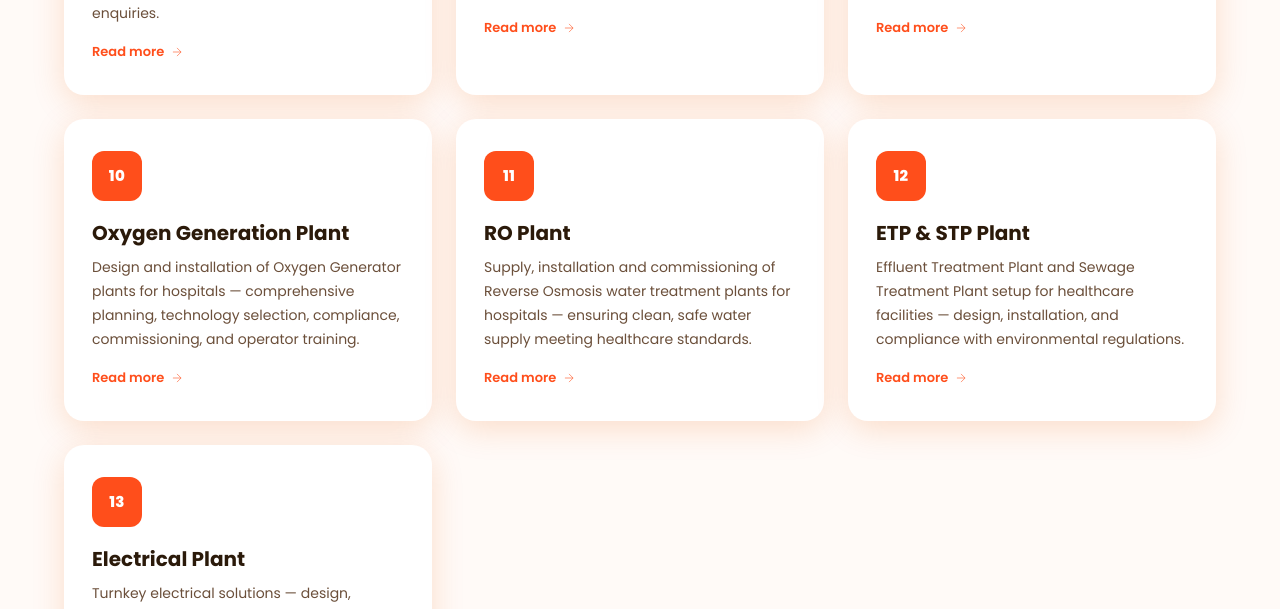
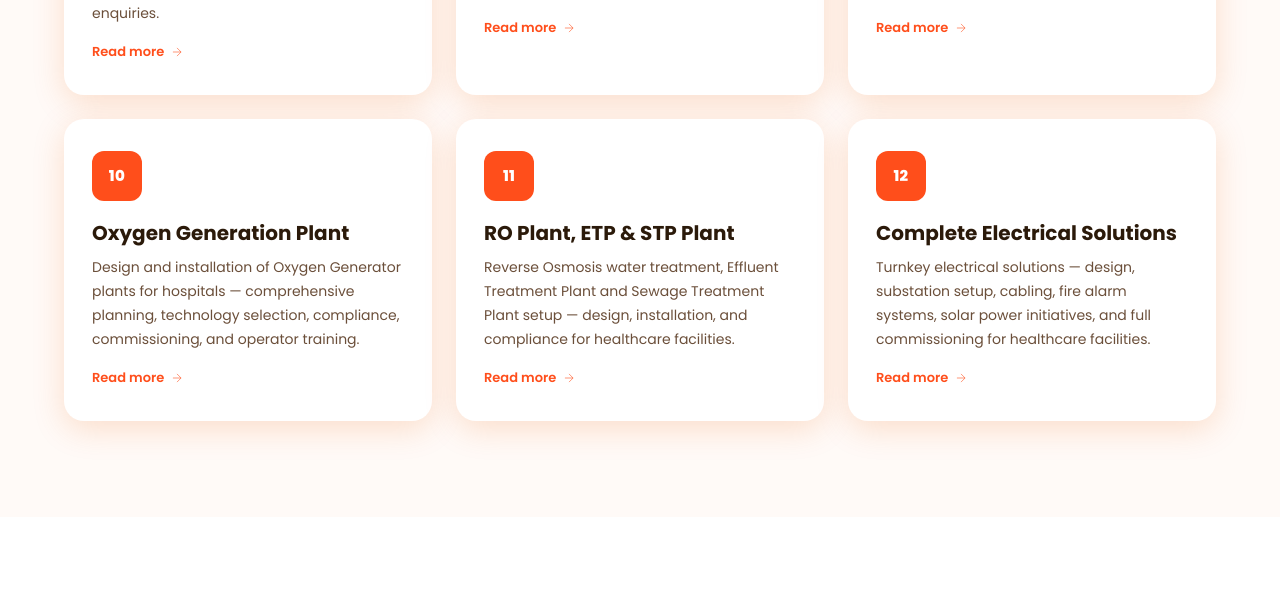
Before and after one commit to ipsita4/tttc-website, a Next.js app: page / in a window 1280 px wide. Shown: the part 2589-3198 px from the top of the page. Built offline with nearby package versions, Linux system fonts and the light colour scheme.

Commit message:
servieces fix

```diff
--- a/src/app/page.jsx
+++ b/src/app/page.jsx
@@ -196,21 +196,14 @@ export default function HomePage() {
 
       <a href="/plant-setup" className="svc-card fade-up">
         <div className="svc-num">11</div>
-        <div className="svc-name">RO Plant</div>
-        <div className="svc-desc">Supply, installation and commissioning of Reverse Osmosis water treatment plants for hospitals — ensuring clean, safe water supply meeting healthcare standards.</div>
-        <span className="svc-link">Read more <svg viewBox="0 0 24 24"><line x1="5" y1="12" x2="19" y2="12"/><polyline points="12,5 19,12 12,19"/></svg></span>
-      </a>
-
-      <a href="/plant-setup" className="svc-card fade-up">
-        <div className="svc-num">12</div>
-        <div className="svc-name">ETP &amp; STP Plant</div>
-        <div className="svc-desc">Effluent Treatment Plant and Sewage Treatment Plant setup for healthcare facilities — design, installation, and compliance with environmental regulations.</div>
+        <div className="svc-name">RO Plant, ETP &amp; STP Plant</div>
+        <div className="svc-desc">Reverse Osmosis water treatment, Effluent Treatment Plant and Sewage Treatment Plant setup — design, installation, and compliance for healthcare facilities.</div>
         <span className="svc-link">Read more <svg viewBox="0 0 24 24"><line x1="5" y1="12" x2="19" y2="12"/><polyline points="12,5 19,12 12,19"/></svg></span>
       </a>
 
       <a href="/electrical-plant" className="svc-card fade-up">
-        <div className="svc-num">13</div>
-        <div className="svc-name">Electrical Plant</div>
+        <div className="svc-num">12</div>
+        <div className="svc-name">Complete Electrical Solutions</div>
         <div className="svc-desc">Turnkey electrical solutions — design, substation setup, cabling, fire alarm systems, solar power initiatives, and full commissioning for healthcare facilities.</div>
         <span className="svc-link">Read more <svg viewBox="0 0 24 24"><line x1="5" y1="12" x2="19" y2="12"/><polyline points="12,5 19,12 12,19"/></svg></span>
       </a>
--- a/src/components/Navbar.jsx
+++ b/src/components/Navbar.jsx
@@ -24,6 +24,8 @@ export default function Navbar() {
           <a href="/digital-marketing">Digital Branding &amp; Marketing</a>
           <a href="/healthcare-stationery">Healthcare Stationery Design</a>
           <a href="/plant-setup">Oxygen Generation Plant</a>
+          <a href="/plant-setup">RO Plant, ETP &amp; STP Plant</a>
+          <a href="/electrical-plant">Complete Electrical Solutions</a>
         </div>
       </li>
       <li><a href="/#projects">Projects</a></li>
@@ -55,6 +57,8 @@ export default function Navbar() {
   <a href="/digital-marketing" className="mob-sub">Digital Branding &amp; Marketing</a>
   <a href="/healthcare-stationery" className="mob-sub">Healthcare Stationery Design</a>
   <a href="/plant-setup" className="mob-sub">Oxygen Generation Plant</a>
+  <a href="/plant-setup" className="mob-sub">RO Plant, ETP &amp; STP Plant</a>
+  <a href="/electrical-plant" className="mob-sub">Complete Electrical Solutions</a>
   <a href="/#projects">Projects</a>
   <a href="https://api.whatsapp.com/send/?phone=919073409444&text&type=phone_number&app_absent=0" target="_blank" rel="noopener">Contact Us</a>
   <a href="/#contact" className="mob-cta">Get In Touch</a>
```
